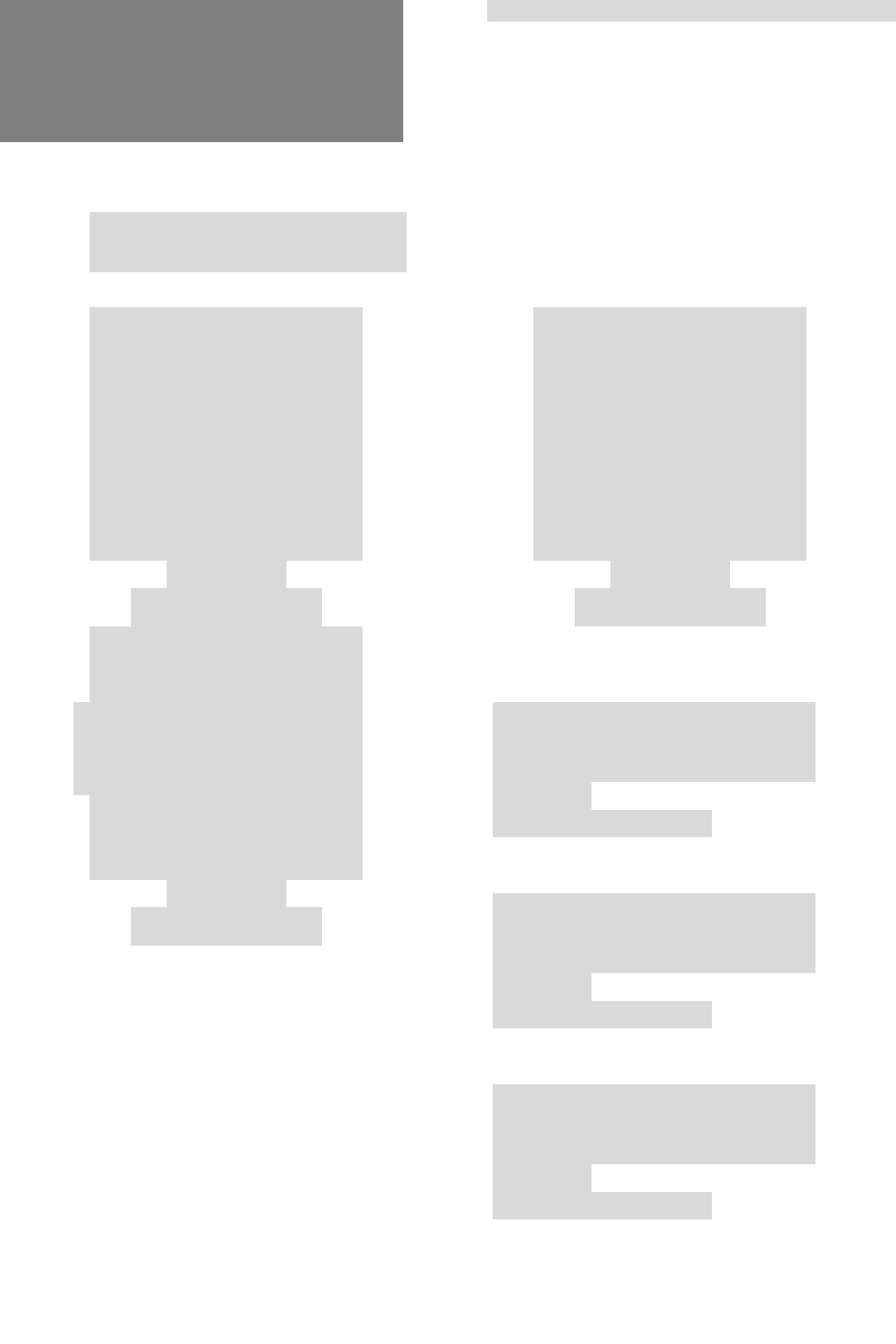
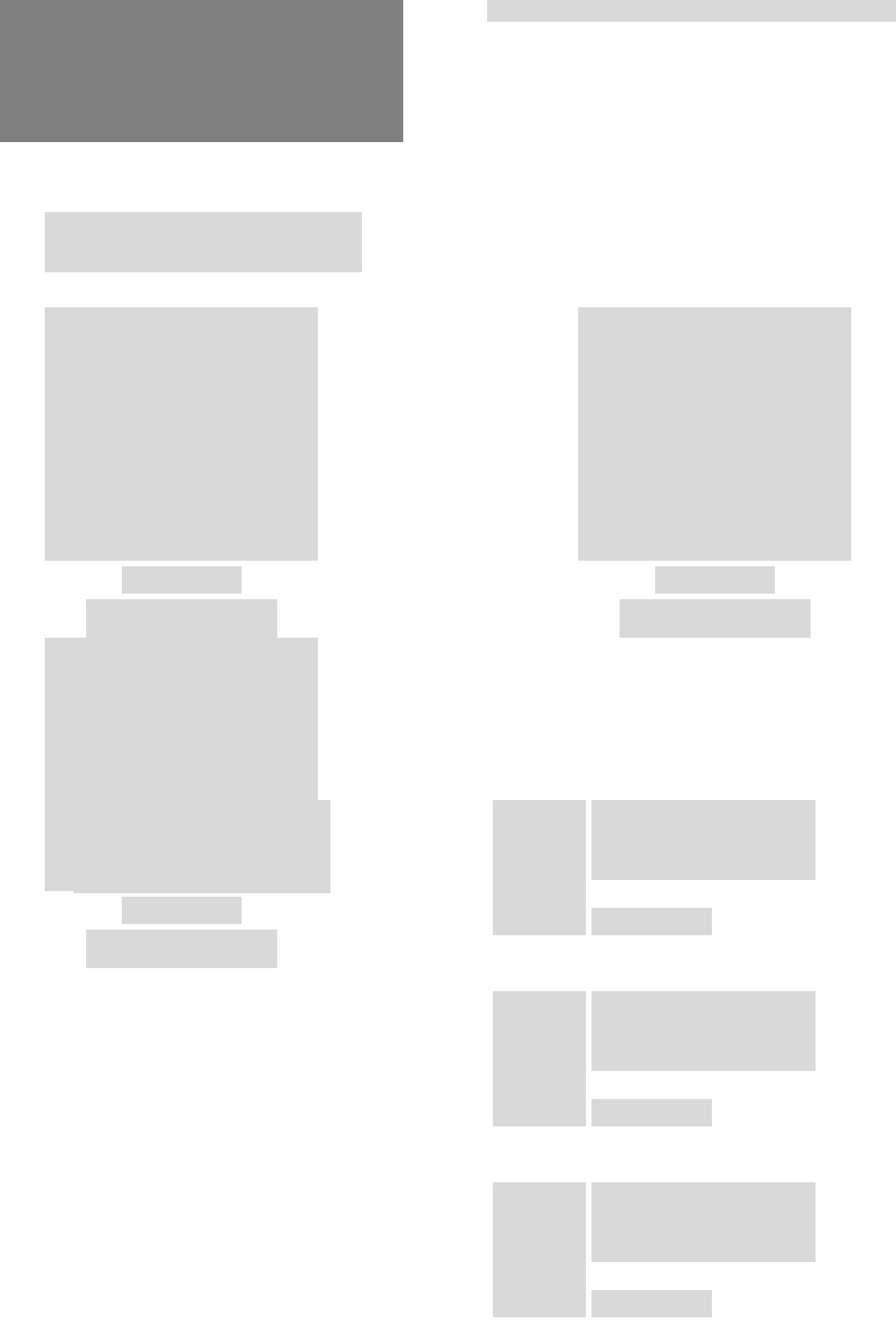
Before and after one commit to DevArtist254/hairbykola, a React (Create React App) app: page / in a window 1280 px wide. Shown: the part 1408-3328 px from the top of the page at 70% size. Before the commit the page ends 3211 px from the top, so only its background shows below. Built offline with nearby package versions, Linux system fonts and the light colour scheme.

Commit message:
comments

```diff
--- a/src/App.css
+++ b/src/App.css
@@ -88,7 +88,7 @@ html {
   height: 100vh;
 }
 .main__shop--shopContent {
-  width: 80%;
+  width: 90%;
   height: 75%;
 }
 .main__shop--header {
@@ -105,11 +105,11 @@ html {
   justify-content: space-between;
 }
 .main__fav {
+  padding-top: 14rem;
   display: flex;
   flex-direction: row;
   justify-content: space-between;
   width: 100%;
-  height: 100vh;
 }
 .main__fav--header {
   width: 45%;
@@ -121,6 +121,14 @@ html {
 .main__fav--cards {
   width: 45%;
   height: 100%;
+}
+.main__comments {
+  display: flex;
+  flex-direction: row;
+  justify-content: center;
+  align-items: center;
+  width: 100%;
+  height: 100vh;
 }
 
 .card-sec {
@@ -136,6 +144,7 @@ html {
   background: #d9d9d9;
 }
 .card-sec__textBox {
+  padding-left: 0.8rem;
   display: flex;
   flex-direction: column;
   justify-content: space-between;
@@ -144,6 +153,7 @@ html {
   width: 320px;
   height: 114px;
   background: #d9d9d9;
+  margin-bottom: 0.8rem;
 }
 .card-sec__textBox--link {
   width: 172px;
@@ -167,11 +177,13 @@ html {
   width: 390px;
   height: 362px;
   background: #d9d9d9;
+  margin-bottom: 0.8rem;
 }
 .card-main__header {
   width: 171px;
   height: 39px;
   background: #d9d9d9;
+  margin-bottom: 0.8rem;
 }
 .card-main__text {
   width: 273px;
--- a/src/pages/landing-page.jsx
+++ b/src/pages/landing-page.jsx
@@ -67,6 +67,12 @@ export default function LandingPage() {
      </div>
     </div>
    </div>
+   <div className="main__comments">
+    <div className="main__comments--textBox">
+     <div className="main__comments--comment"></div>
+     <div className="main__comments--title"></div>
+    </div>
+   </div>
   </div>
  )
 }
--- a/src/sass/pages/_index.scss
+++ b/src/sass/pages/_index.scss
@@ -56,7 +56,7 @@
   height: 100vh;
 
   &--shopContent {
-   width: 80%;
+   width: 90%;
    height: 75%;
   }
 
@@ -78,11 +78,12 @@
  }
 
  &__fav {
+  padding-top: 14rem;
+
   display: flex;
   flex-direction: row;
   justify-content: space-between;
   width: 100%;
-  height: 100vh;
 
   &--header {
    width: 45%;
@@ -98,6 +99,16 @@
    width: 45%;
    height: 100%;
   }
+ }
+
+ &__comments {
+  display: flex;
+  flex-direction: row;
+  justify-content: center;
+  align-items: center;
+
+  width: 100%;
+  height: 100vh;
  }
 }
 
@@ -117,6 +128,8 @@
  }
 
  &__textBox {
+  padding-left: 0.8rem;
+
   display: flex;
   flex-direction: column;
   justify-content: space-between;
@@ -126,6 +139,7 @@
    height: 114px;
 
    background: #d9d9d9;
+   margin-bottom: 0.8rem;
   }
 
   &--link {
@@ -155,6 +169,7 @@
   height: 362px;
 
   background: #d9d9d9;
+  margin-bottom: 0.8rem;
  }
 
  &__header {
@@ -162,6 +177,7 @@
   height: 39px;
 
   background: #d9d9d9;
+  margin-bottom: 0.8rem;
  }
 
  &__text {
```
Also changed, not shown: 1 other file (tests, documents, lock files or other folders).
